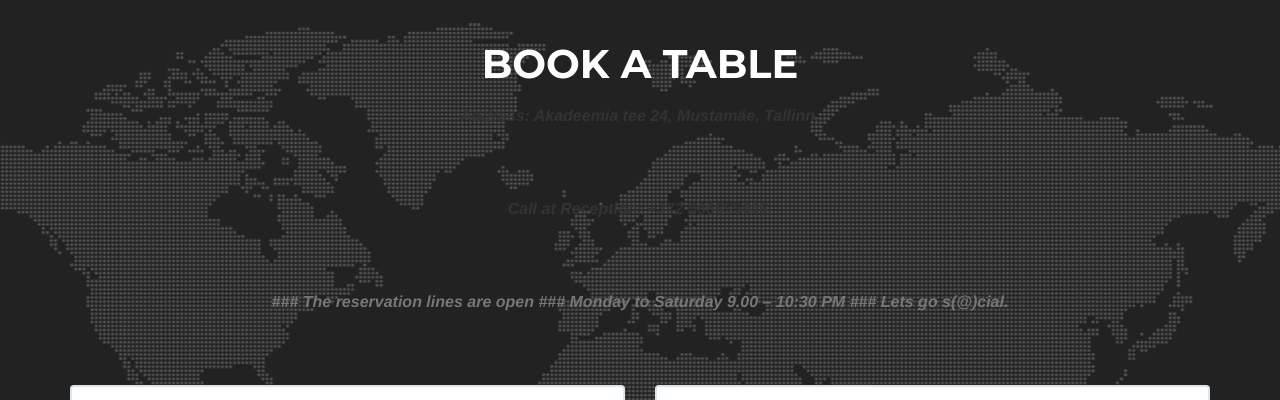
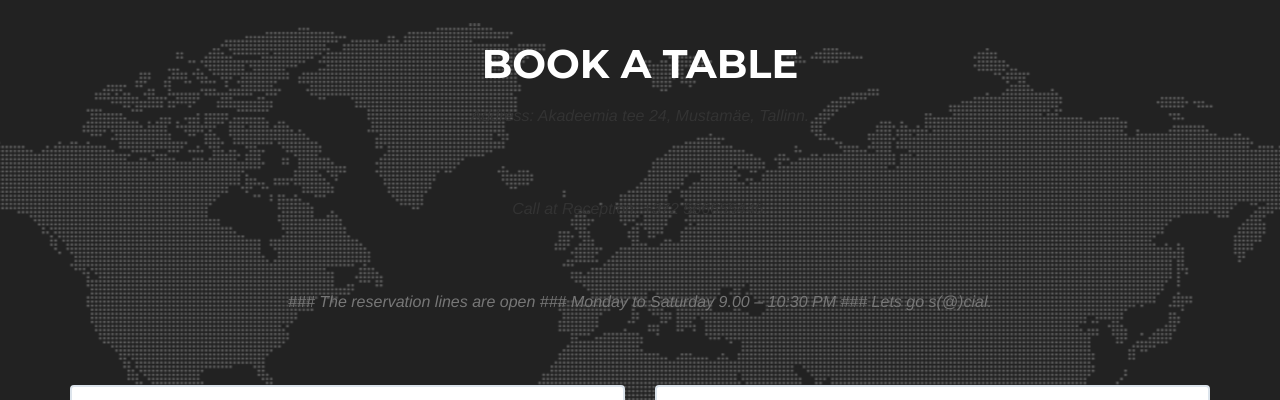
Before and after one commit to devmahadev/social, a Jekyll site: the page built from _posts/2014-07-16-project-3.markdown, in a window 1280 px wide and 900 px high, scrolled down 5629 px. Shown: the part 150-550 px from the top of the window. Built offline with Jekyll 4.4.1, drawn with Linux system fonts in a browser that asks for light colours; some web fonts are replaced.

Commit message:
Update contact.html

```diff
--- a/_includes/contact.html
+++ b/_includes/contact.html
@@ -3,12 +3,12 @@
             <div class="row">
                 <div class="col-lg-12 text-center">
                     <h2 class="section-heading">BOOK A TABLE</h2>
-					<h3 class="section-subheading"> <b>Address:  Akadeemia tee 24,  Mustamäe, Tallinn. </b> </h3>
-					<h3 class="section-subheading"> <b>Call at Reception: +372 566655446. </b> </h3>
+					<h3 class="section-subheading"> Address:  Akadeemia tee 24,  Mustamäe, Tallinn.</h3>
+					<h3 class="section-subheading"> Call at Reception: +372 566655446. </h3>
                     <h3 class="section-subheading text-muted">
-					<b>### The reservation lines are open
+					### The reservation lines are open
 					### Monday to Saturday 9.00 – 10:30 PM
-					### Lets go s(@)cial. </b></h3>
+					### Lets go s(@)cial.</h3>
                 </div>
             </div>
             <div class="row">
```
